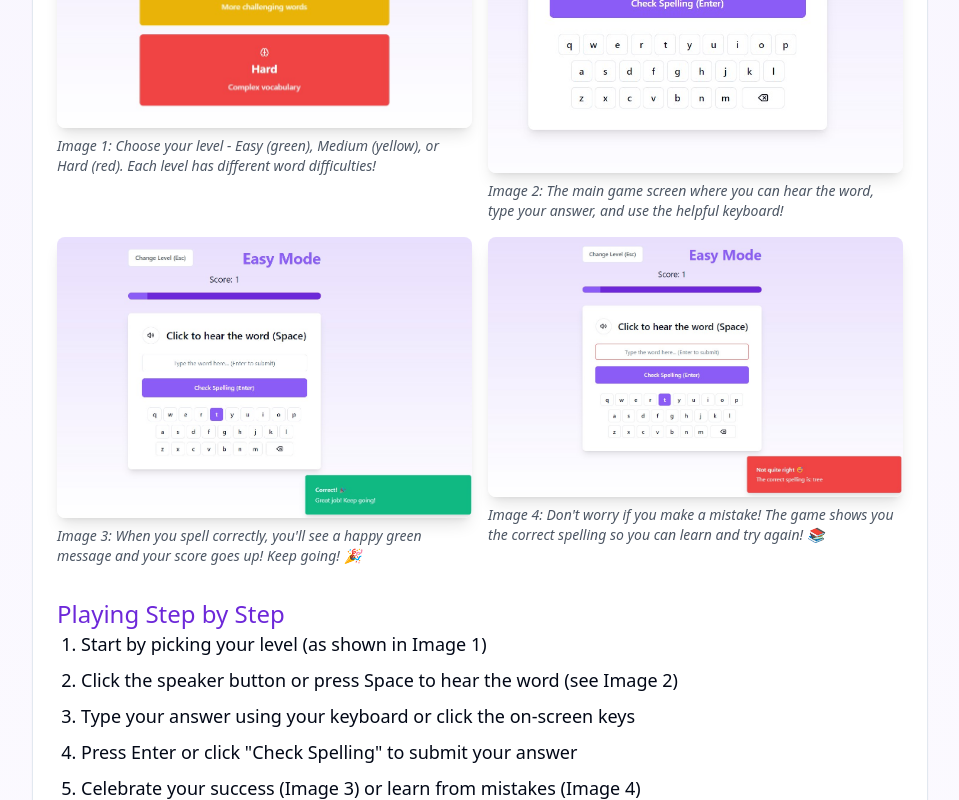
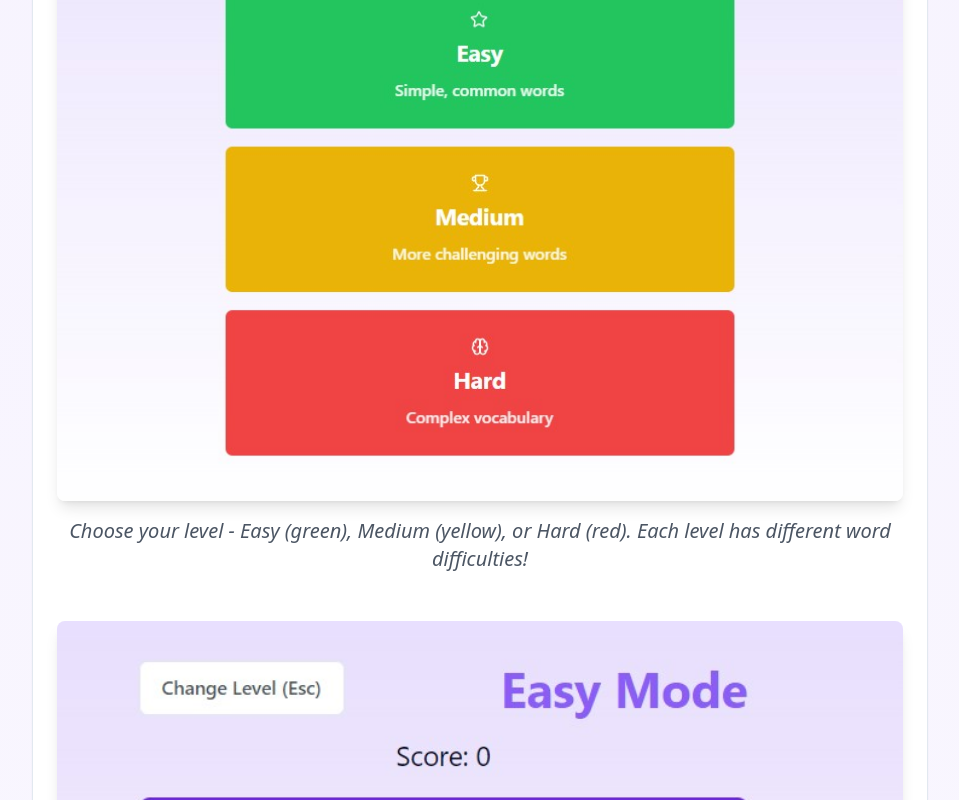
Before and after one commit to uwas89/spchga-, a React (Vite) app: page / in a window 1280 px wide. Shown: the part 2400-3200 px from the top of the page, without its empty margins (160-1119 px from the left). Built offline with nearby package versions, Linux system fonts and the light colour scheme.

Commit message:
Rearrange game screenshots layout
Updated the layout of the "How to Play" screenshot images to display one image per row. Increased the size of the text descriptions under each image for better visibility.
[skip gpt_engineer]

```diff
--- a/src/pages/Index.tsx
+++ b/src/pages/Index.tsx
@@ -41,48 +41,48 @@ const Index = () => {
               Let's look at how to play our spell check game with these helpful screenshots:
             </p>
 
-            <div className="grid grid-cols-2 gap-4 my-8">
-              <div className="space-y-2">
+            <div className="space-y-12 my-8">
+              <div className="space-y-4">
                 <img
                   src="/lovable-uploads/c1b4c3d3-dfd4-4830-8c8c-20a577cb660f.png"
                   alt="Spell Check Game Level Selection"
                   className="rounded-lg shadow-lg w-full"
                 />
-                <p className="text-sm text-gray-600 italic">
-                  Image 1: Choose your level - Easy (green), Medium (yellow), or Hard (red). Each level has different word difficulties!
+                <p className="text-xl text-gray-600 italic text-center">
+                  Choose your level - Easy (green), Medium (yellow), or Hard (red). Each level has different word difficulties!
                 </p>
               </div>
 
-              <div className="space-y-2">
+              <div className="space-y-4">
                 <img
                   src="/lovable-uploads/f655d047-da23-4b0a-b7e2-843e2be3de2d.png"
                   alt="Spell Check Game Main Interface"
                   className="rounded-lg shadow-lg w-full"
                 />
-                <p className="text-sm text-gray-600 italic">
-                  Image 2: The main game screen where you can hear the word, type your answer, and use the helpful keyboard!
+                <p className="text-xl text-gray-600 italic text-center">
+                  The main game screen where you can hear the word, type your answer, and use the helpful keyboard!
                 </p>
               </div>
 
-              <div className="space-y-2">
+              <div className="space-y-4">
                 <img
                   src="/lovable-uploads/1b312009-607b-413f-9e51-2ab3cb9915a1.png"
                   alt="Spell Check Game Correct Answer"
                   className="rounded-lg shadow-lg w-full"
                 />
-                <p className="text-sm text-gray-600 italic">
-                  Image 3: When you spell correctly, you'll see a happy green message and your score goes up! Keep going! 🎉
+                <p className="text-xl text-gray-600 italic text-center">
+                  When you spell correctly, you'll see a happy green message and your score goes up! Keep going! 🎉
                 </p>
               </div>
 
-              <div className="space-y-2">
+              <div className="space-y-4">
                 <img
                   src="/lovable-uploads/96f4252d-f53a-4a9f-94e4-f9e294c81da9.png"
                   alt="Spell Check Game Incorrect Answer"
                   className="rounded-lg shadow-lg w-full"
                 />
-                <p className="text-sm text-gray-600 italic">
-                  Image 4: Don't worry if you make a mistake! The game shows you the correct spelling so you can learn and try again! 📚
+                <p className="text-xl text-gray-600 italic text-center">
+                  Don't worry if you make a mistake! The game shows you the correct spelling so you can learn and try again! 📚
                 </p>
               </div>
             </div>
```
